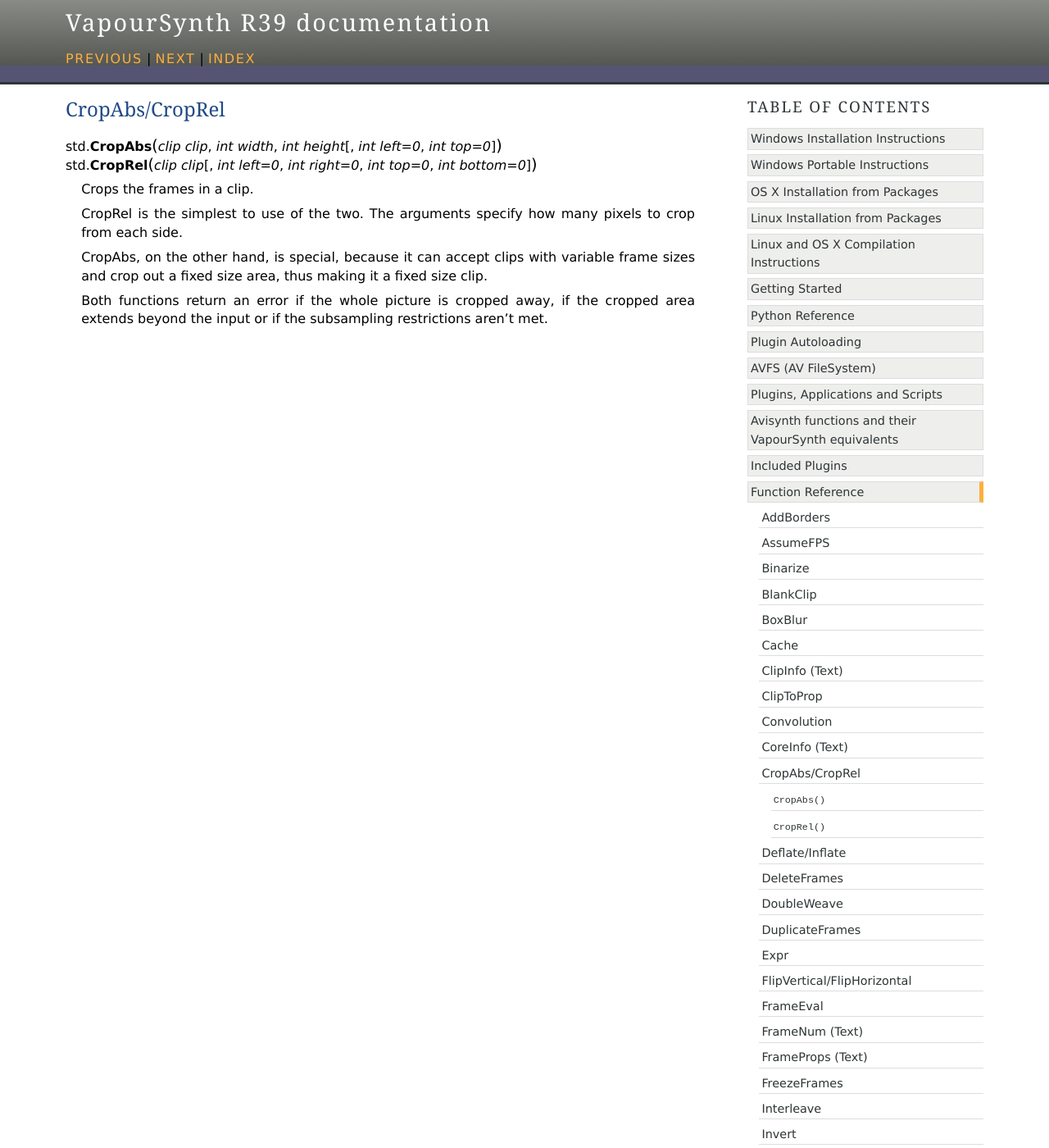
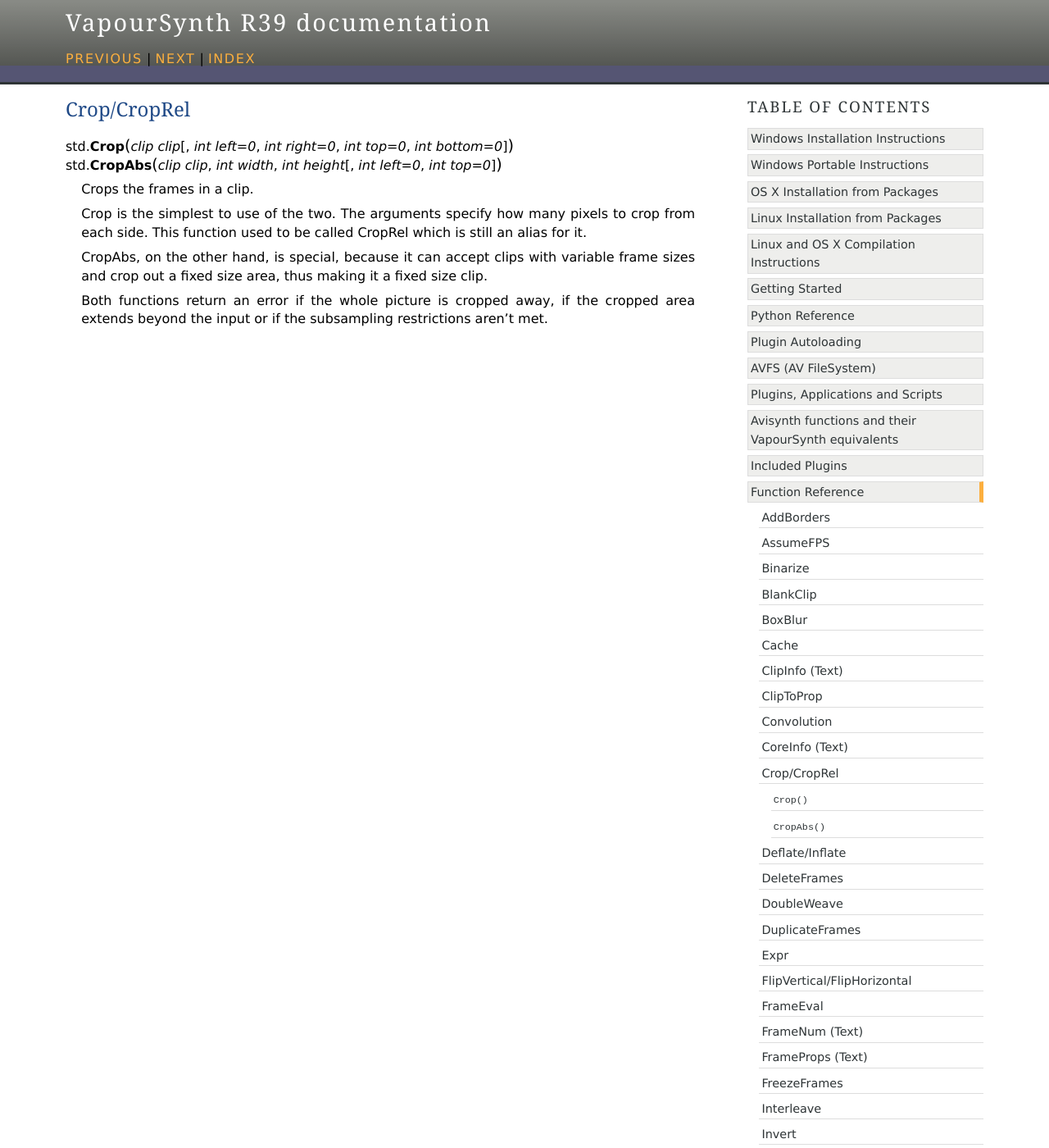
Before and after one commit to vapoursynth/vapoursynth, a Sphinx documentation site: the page built from doc/functions/crop.rst, in a window 1280 px wide and 1400 px high. Shown: the whole window at 82% size. Built offline with Sphinx 7.4.7, drawn with Linux system fonts in a browser that asks for light colours; formulas are drawn with MathJax 3.

Commit message:
Update docs

```diff
--- a/doc/functions/crop.rst
+++ b/doc/functions/crop.rst
@@ -1,14 +1,15 @@
-CropAbs/CropRel
+Crop/CropRel
 ===============
 
-.. function::   CropAbs(clip clip, int width, int height[, int left=0, int top=0])
-                CropRel(clip clip[, int left=0, int right=0, int top=0, int bottom=0])
+.. function::   Crop(clip clip[, int left=0, int right=0, int top=0, int bottom=0])
+				CropAbs(clip clip, int width, int height[, int left=0, int top=0])
    :module: std
 
    Crops the frames in a clip.
 
-   CropRel is the simplest to use of the two. The arguments specify how many
-   pixels to crop from each side.
+   Crop is the simplest to use of the two. The arguments specify how many
+   pixels to crop from each side. This function used to be called CropRel
+   which is still an alias for it.
 
    CropAbs, on the other hand, is special, because it can accept clips with
    variable frame sizes and crop out a fixed size area, thus making it a fixed
```
